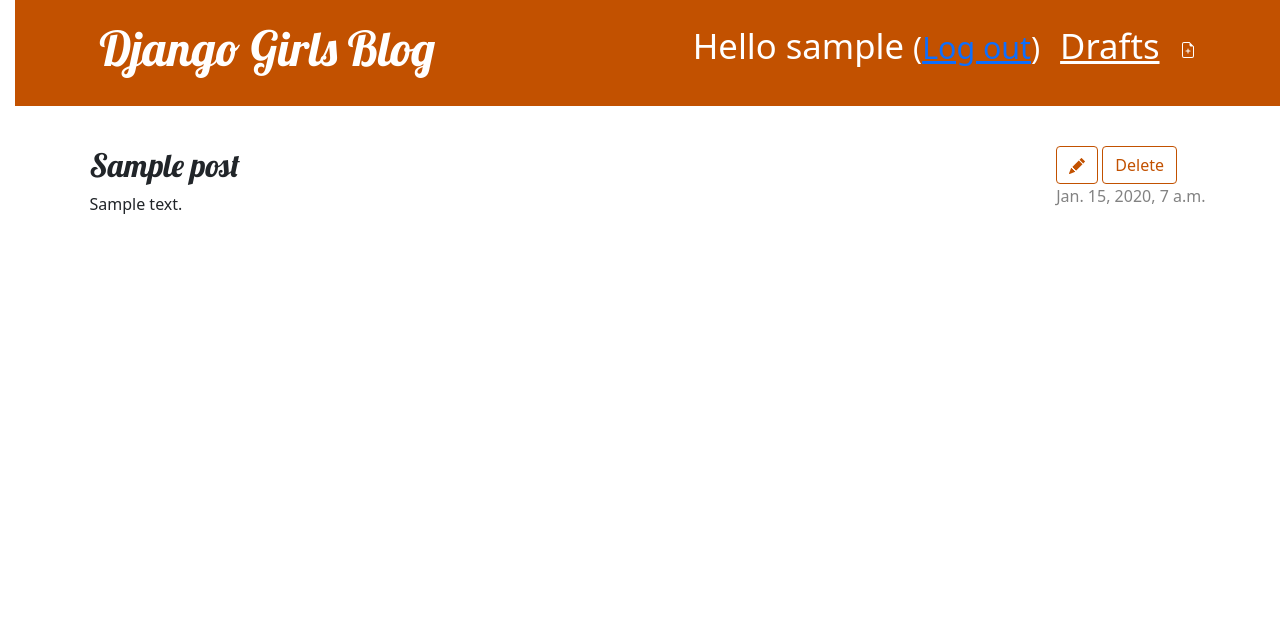
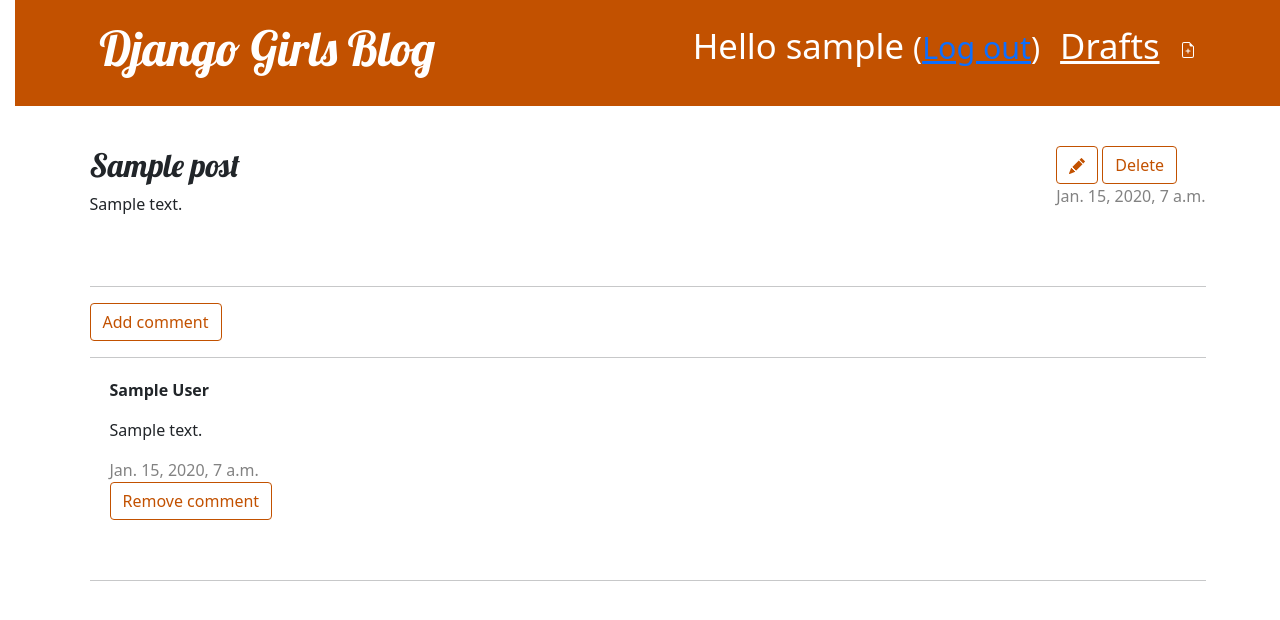
Before and after one commit to DavidPalomeque/djangogirls-blog, a Django app: page /post/1/ in a window 1280 px wide. Shown: the top 620 px of the page. Run offline with Django 3.2, Linux system fonts and the light colour scheme; a user stored in the database is signed in; tables that the repository leaves empty hold one stand-in row (values such as "Sample post").

Commit message:
add: comment model; add comments to posts; admin can remove comments;

```diff
--- a/blog/admin.py
+++ b/blog/admin.py
@@ -1,4 +1,5 @@
 from django.contrib import admin
-from .models import Post
+from .models import Post, Comment
 
 admin.site.register(Post)
+admin.site.register(Comment)
--- a/blog/models.py
+++ b/blog/models.py
@@ -16,3 +16,14 @@
 
     def __str__(self):
         return self.title
+
+
+class Comment(models.Model):
+    post = models.ForeignKey('blog.Post', on_delete=models.CASCADE, related_name='comments')
+    author = models.CharField(max_length=200)
+    text = models.TextField()
+    created_date = models.DateTimeField(default=timezone.now)
+    approved_comment = models.BooleanField(default=False) # not in use. Just using the remove comment
+
+    def __str__(self):
+        return self.text
--- a/blog/static/css/blog.css
+++ b/blog/static/css/blog.css
@@ -77,3 +77,7 @@
     color: #FFFFFF;
     background-color: #C25100;
 }
+
+.comment {
+    margin: 20px 0px 20px 20px;
+}
--- a/blog/templates/blog/post_detail.html
+++ b/blog/templates/blog/post_detail.html
@@ -23,4 +23,31 @@
         <h2>{{ post.title }}</h2>
         <p>{{ post.text|linebreaksbr }}</p>
     </article>
+
+    {% if post.published_date %}
+
+        <hr>
+        <a class="btn btn-secondary" href="{% url 'add_comment_to_post' pk=post.pk %}">Add comment</a><br>
+        <hr>
+
+        {% if post.comments.all %}
+            {% for comment in post.comments.all %}
+                <div class="comment">
+                    <strong>{{ comment.author }}</strong>
+                    <p>{{ comment.text|linebreaks }}</p>
+                    <div class="date">{{ comment.created_date }}</div>
+                    {% if user.is_authenticated %}
+                        <a class="btn btn-secondary" href="{% url 'comment_remove' pk=comment.pk %}">Remove comment</a>
+                    {% endif %}
+                </div>
+                <br>
+                <hr>
+            {% endfor %}
+        {% else %}
+            <p>No comments here yet :(</p>
+        {% endif %}
+
+    {% endif %}
+
+
 {% endblock %}
--- a/blog/templates/blog/post_list.html
+++ b/blog/templates/blog/post_list.html
@@ -9,6 +9,7 @@
             </time>
             <h2><a href="{% url 'post_detail' pk=post.pk %}">{{ post.title }}</a></h2>
             <p>{{ post.text|linebreaksbr }}</p>
+            <p>Comments: {{ post.comments.count }}</p>
         </article>
     {% endfor %}
 {% endblock %}
--- a/blog/urls.py
+++ b/blog/urls.py
@@ -9,4 +9,6 @@
     path('drafts/', views.post_draft_list, name='post_draft_list'),
     path('post/<pk>/publish/', views.post_publish, name='post_publish'),
     path('post/<pk>/delete/', views.post_delete, name='post_delete'),
+    path('post/<int:pk>/comment/', views.add_comment_to_post, name='add_comment_to_post'),
+    path('comment/<int:pk>/remove/', views.comment_remove, name='comment_remove'),
 ]
--- a/blog/views.py
+++ b/blog/views.py
@@ -5,10 +5,10 @@
 from django.contrib.auth.decorators import login_required
 
 # Forms
-from .forms import PostForm
+from .forms import PostForm, CommentForm
 
 # Models
-from .models import Post
+from .models import Post, Comment
 
 # Create your views here.
 def post_list(request):
@@ -74,3 +74,24 @@
     post = get_object_or_404(Post, pk=pk)
     post.delete()
     return redirect('post_list')
+
+
+def add_comment_to_post(request, pk):
+    post = get_object_or_404(Post, pk=pk)
+    if request.method == "POST":
+        form = CommentForm(request.POST)
+        if form.is_valid():
+            comment = form.save(commit=False)
+            comment.post = post
+            comment.save()
+            return redirect('post_detail', pk=post.pk)
+    else:
+        form = CommentForm()
+    return render(request, 'blog/add_comment_to_post.html', {'form': form})
+
+
+@login_required
+def comment_remove(request, pk):
+    comment = get_object_or_404(Comment, pk=pk)
+    comment.delete()
+    return redirect('post_detail', pk=comment.post.pk)
```
Also changed, not shown: blog/forms.py (+8 -1 lines), blog/templates/blog/add_comment_to_post.html (added, +9 -0 lines), blog/migrations/0002_comment.py (added).
